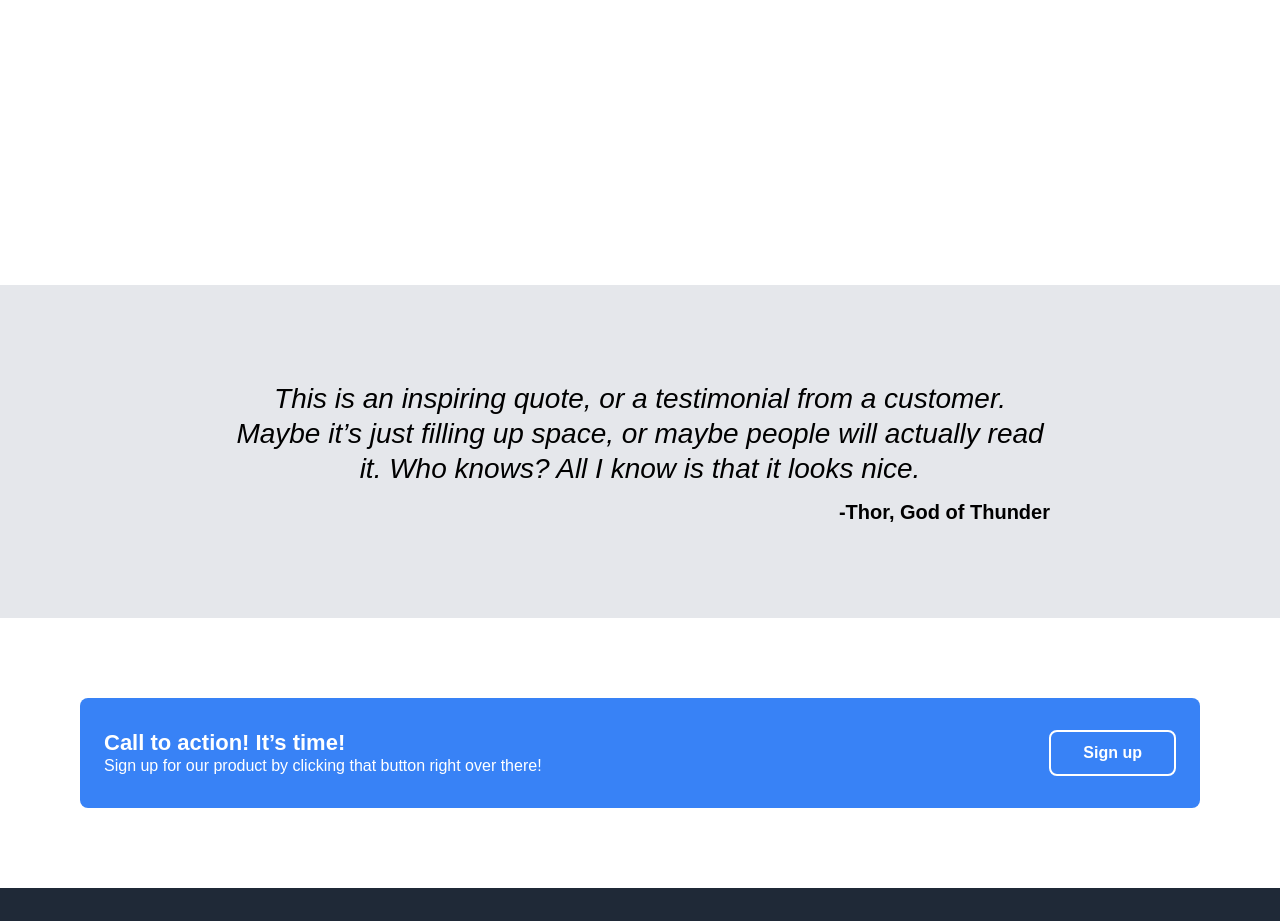
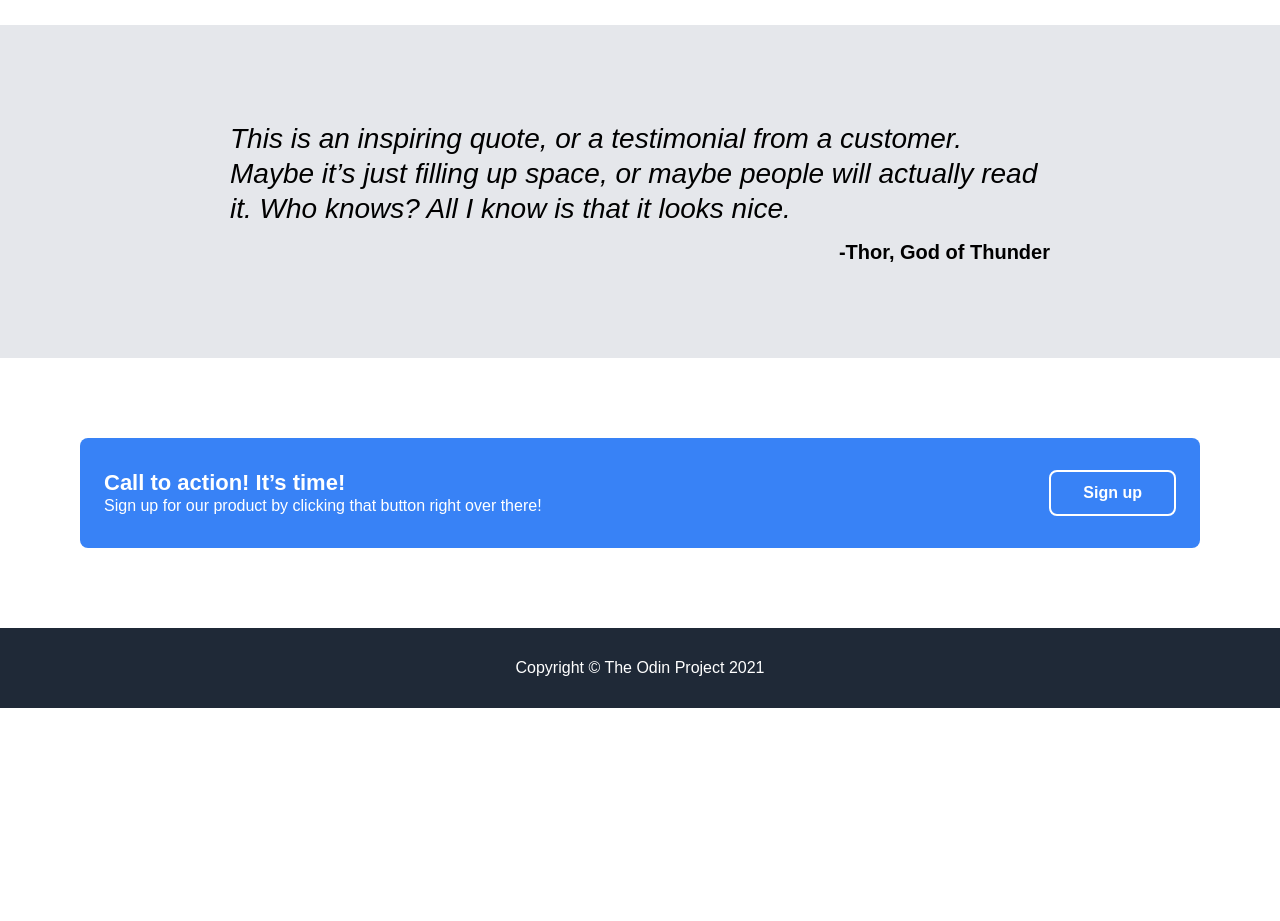
Before and after one commit to smillzy/CourseHomeWork, a plain HTML site: page Frontend/RWD.html in a window 1280 px wide. Shown: the part 960-1881 px from the top of the page. After the commit the page ends 1668 px from the top, so only its background shows below. Drawn offline with Linux system fonts and the light colour scheme.

Commit message:
修改RWD.html外觀

```diff
--- a/Frontend/css/main.css
+++ b/Frontend/css/main.css
@@ -53,6 +53,7 @@
 
 @media screen and (min-width: 1024px) {
   .cards{
+    grid-template-rows: 1fr;
     grid-template-columns: repeat(4, 1fr);
   }
 }
--- a/Frontend/css/quote.css
+++ b/Frontend/css/quote.css
@@ -6,10 +6,11 @@
 .quote-content{
   margin: 0 auto;
   max-width: 820px;
+  display: flex;
+  flex-direction: column;
 }
 
 .quote{
-  text-align: center;
   font-size: 28px;
   font-style: italic;
   line-height: 1.25;
```
